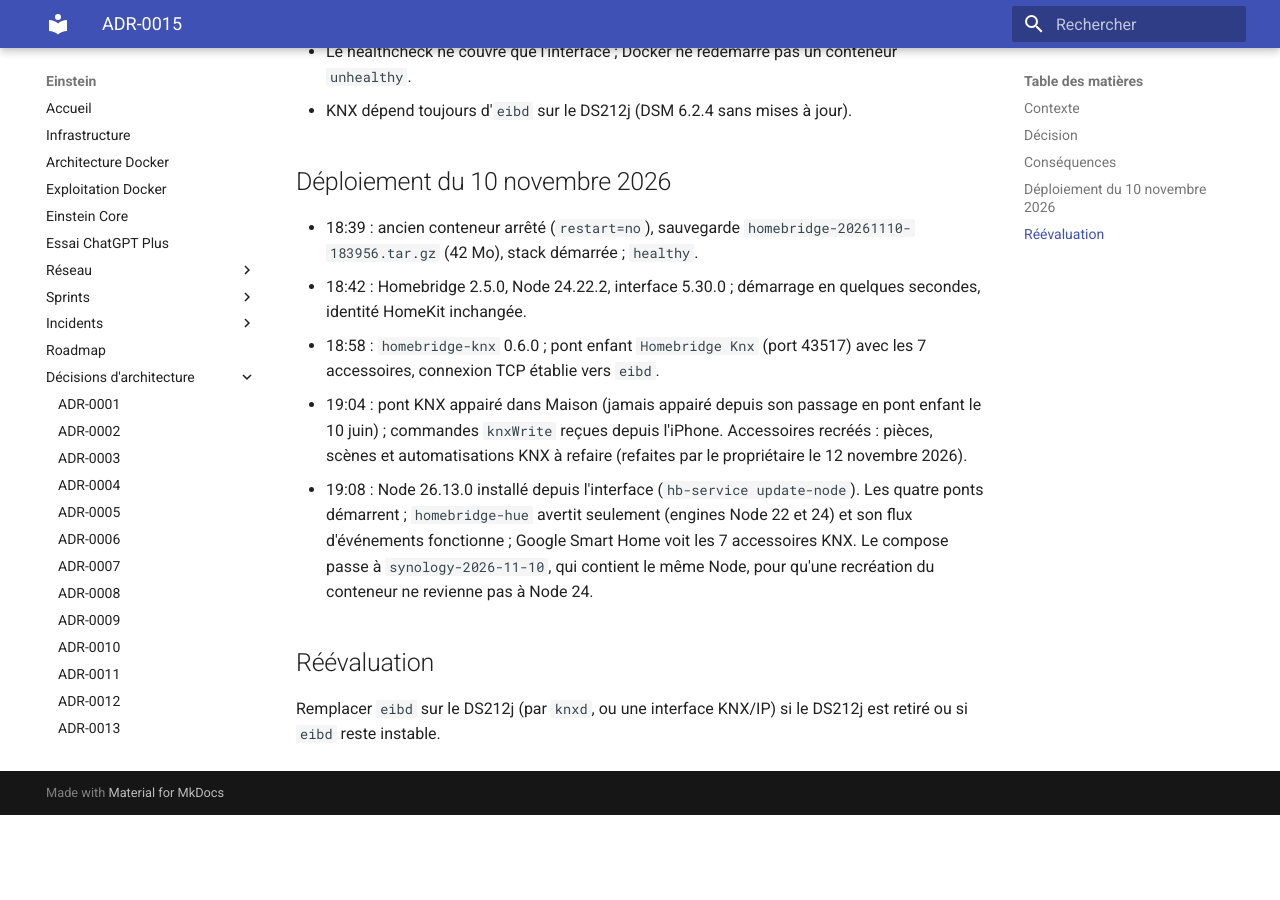
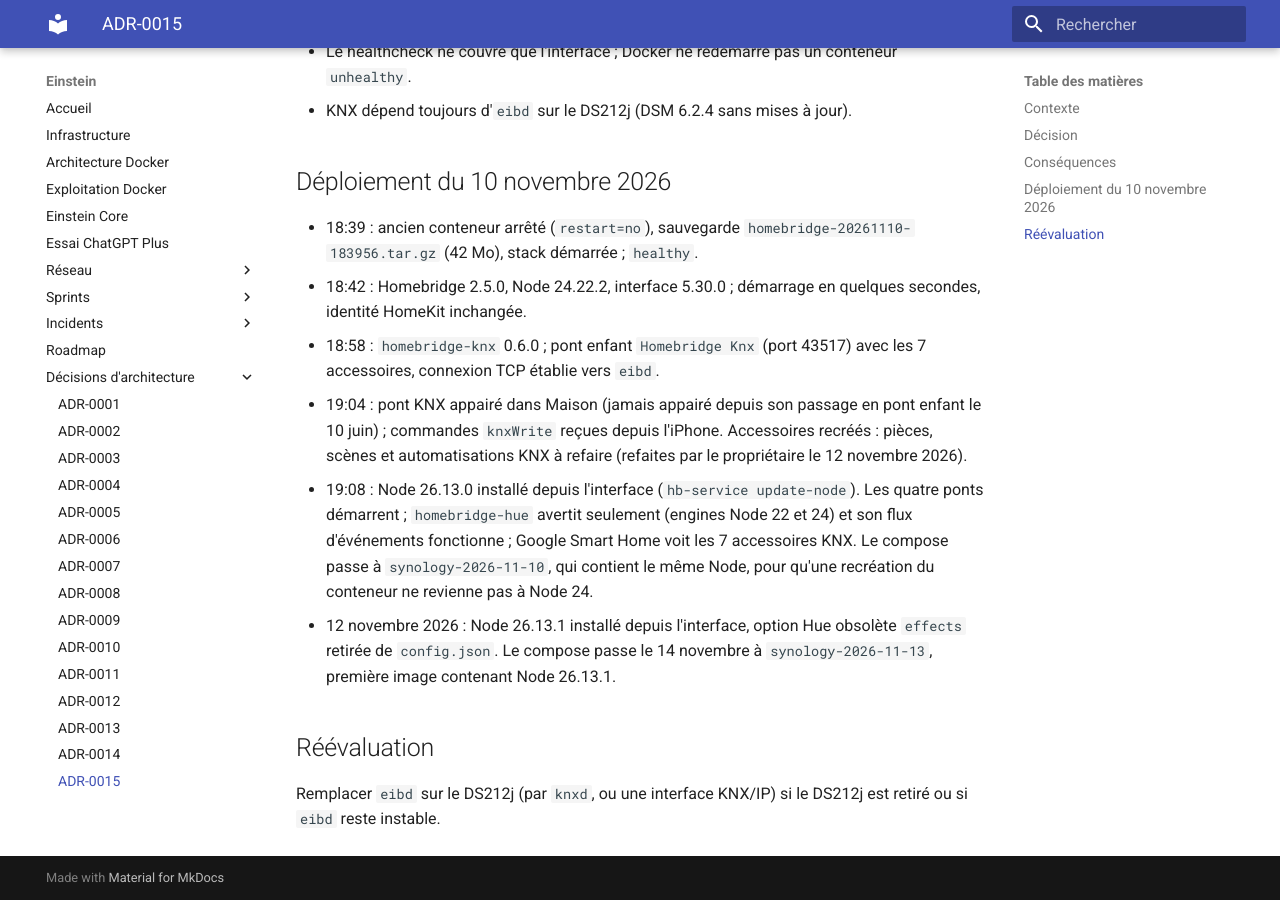
Before and after one commit to asanchez74/Einstein, an MkDocs documentation site: the page built from docs/adr/0015-homebridge-compose.md, in a window 1280 px wide and 900 px high, scrolled down 1692 px. Built offline with MkDocs 1.6.1 and Material for MkDocs 9.7.7, drawn with Linux system fonts in a browser that asks for light colours; before the commit the page ends 2507 px from its top, so only the background shows below that.

Commit message:
feat: Homebridge sur synology-2026-11-13 (Node 26.13.1)
Co-Authored-By: Claude Opus 5.5 <noreply@anthropic.com>

```diff
--- a/docs/adr/0015-homebridge-compose.md
+++ b/docs/adr/0015-homebridge-compose.md
@@ -83,6 +83,9 @@ Constats du 10 novembre 2026 :
   voit les 7 accessoires KNX. Le compose passe à `synology-2026-11-10`, qui
   contient le même Node, pour qu'une recréation du conteneur ne revienne pas
   à Node 24.
+- 12 novembre 2026 : Node 26.13.1 installé depuis l'interface, option Hue
+  obsolète `effects` retirée de `config.json`. Le compose passe le
+  14 novembre à `synology-2026-11-13`, première image contenant Node 26.13.1.
 
 ## Réévaluation
 
```
Also changed, not shown: compose/homebridge/README.md (+1 -1 lines), 1 other file.
